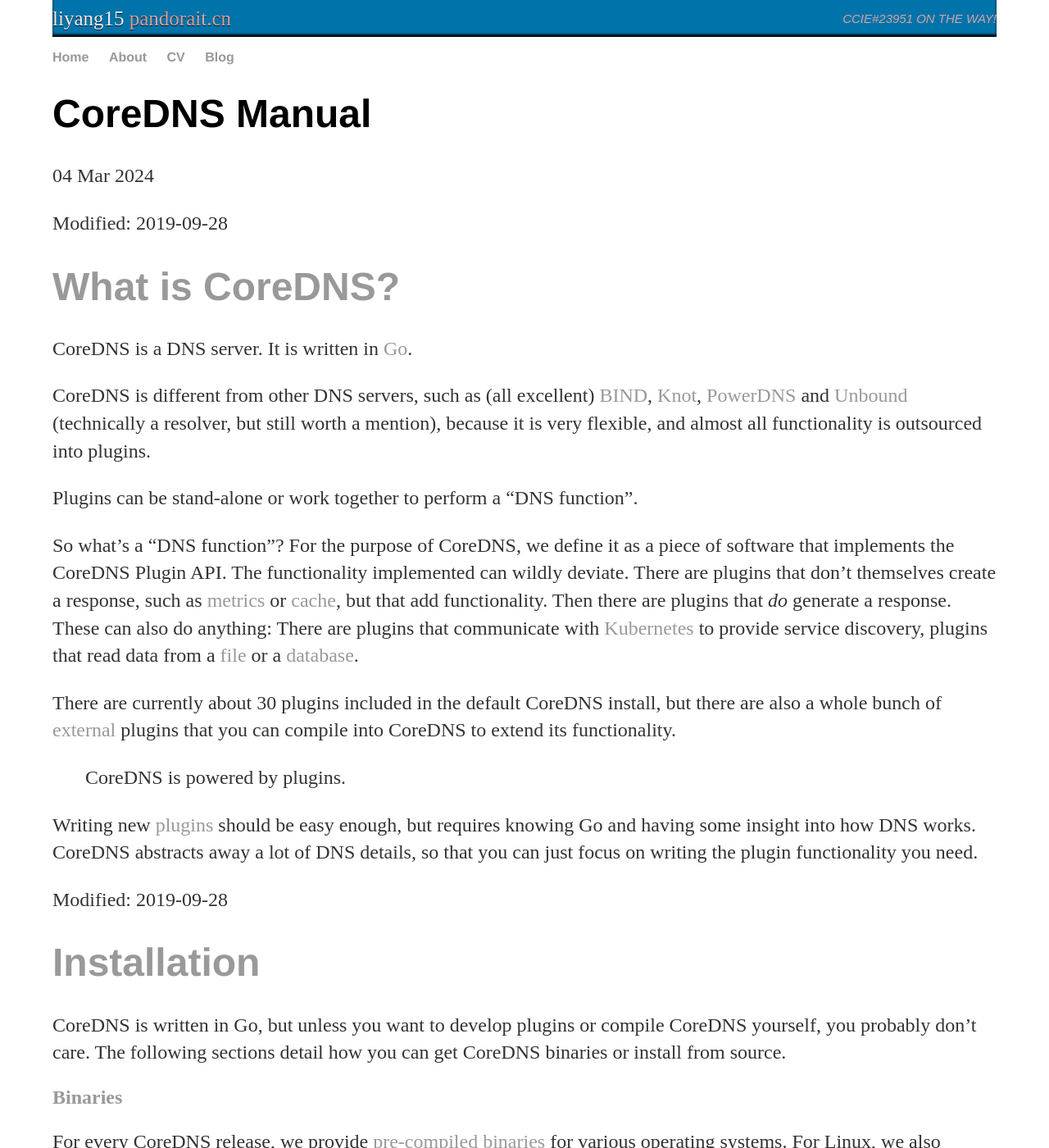
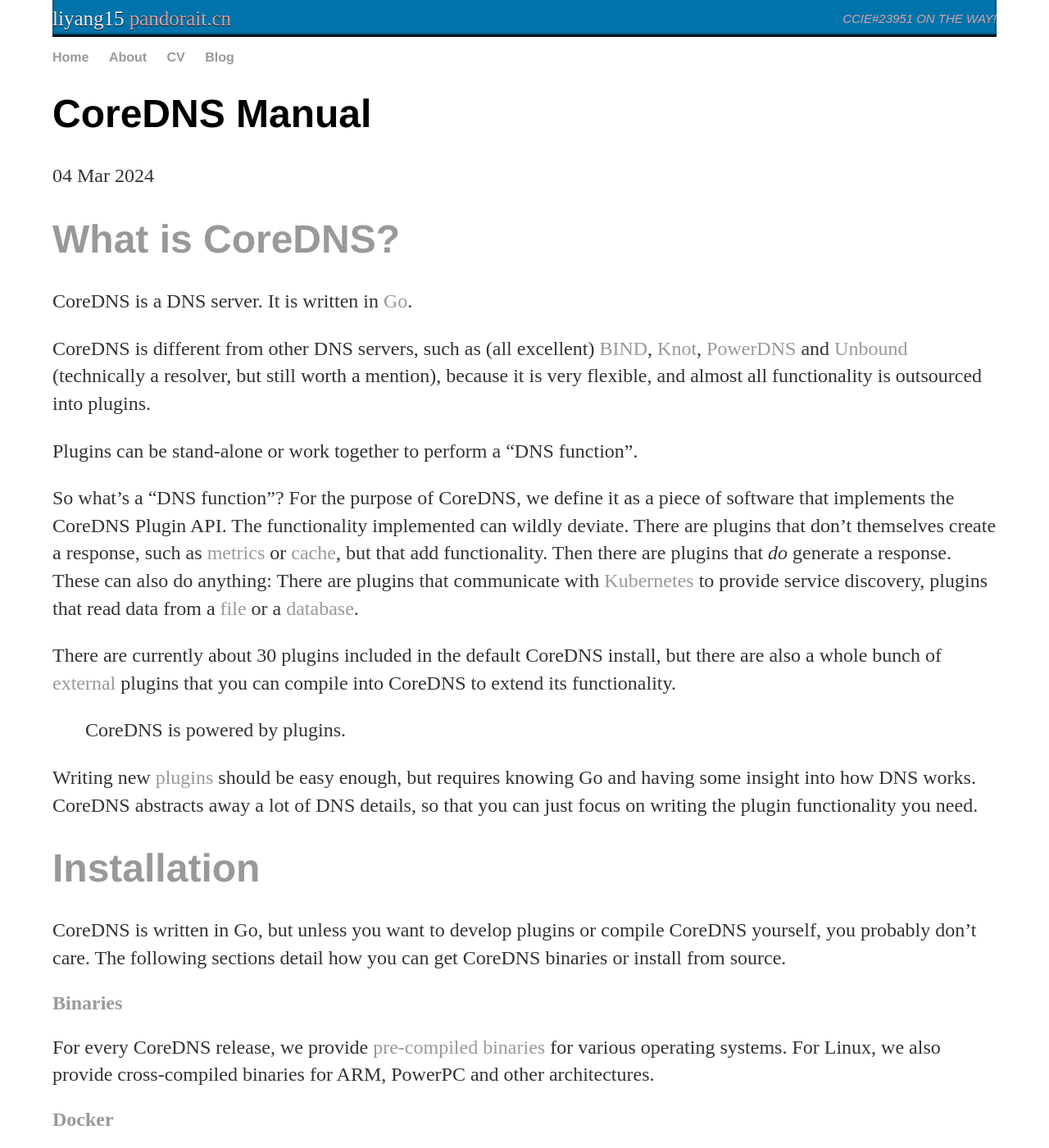
Before and after one commit to liyang15/liyang15.github.io, a Jekyll site: the page built from _posts/2024-3-4-CoreDNS-Manual.md, in a window 1280 px wide and 1400 px high. Shown: the whole window at 82% size. Built offline with Jekyll 4.4.1, drawn with Linux system fonts in a browser that asks for light colours; some of the changed text lies outside the part shown.

Commit message:
Update 2024-3-4-CoreDNS-Manual.md

```diff
--- a/_posts/2024-3-4-CoreDNS-Manual.md
+++ b/_posts/2024-3-4-CoreDNS-Manual.md
@@ -5,9 +5,6 @@
 tags: Network Engineer
 date: 2024-3-4
 ---
-
-
-Modified: 2019-09-28
 
 # [What is CoreDNS?](https://coredns.io/manual/toc/#what-is-coredns)
 
@@ -26,8 +23,6 @@
 Writing new [plugins](https://coredns.io/manual/toc/#writing-plugins) should be easy enough, but requires knowing Go and having some insight into how DNS works. CoreDNS abstracts away a lot of DNS details, so that you can just focus on writing the plugin functionality you need.
 
 
-
-Modified: 2019-09-28
 
 # [Installation](https://coredns.io/manual/toc/#installation)
 
@@ -75,11 +70,7 @@
 
 The [next section](https://coredns.io/manual/toc/#configuration) will show how to enable more interesting plugins.
 
-
-
-Modified: 2019-09-28
-
-# [Plugins](https://coredns.io/manual/toc/#plugins)
+#  [Plugins](https://coredns.io/manual/toc/#plugins)
 
 Once CoreDNS has been started and has parsed the configuration, it runs Servers. Each Server is defined by the zones it serves and on what port. Each Server has its own Plugin Chain.
 
@@ -135,10 +126,6 @@
 ## [Plugin Documentation](https://coredns.io/manual/toc/#plugin-documentation)
 
 Each plugin has its own README detailing how it can be configured. This README includes examples and other bits a user should be aware of. Each of these READMEs end up on https://coredns.io/plugins, and we also compile them into [manual pages](https://github.com/coredns/coredns/tree/master/man).
-
-
-
-Modified: 2019-09-28
 
 # [Configuration](https://coredns.io/manual/toc/#configuration)
 
@@ -351,10 +338,6 @@
 
 That line in the *health* plugin’s documentation means that once *health* is specified, it is global for the entire CoreDNS process, even though you’ve only specified it for one server.
 
-
-
-Modified: 2019-09-28
-
 # [Setups](https://coredns.io/manual/toc/#setups)
 
 Here you can find a bunch of configurations for CoreDNS. All setups are done assuming you are not the root user and hence can’t start listening on port 53. We will use port 1053 instead, using the `-dns.port` flag. In every setup, the configuration file used is the CoreDNS' default, named `Corefile`. This means we *don’t need* to specify the configuration file with the `-conf` flag. In other words, we start CoreDNS with `./coredns -dns.port=1053 -conf Corefile`, which can be abbreviated to `./coredns -dns.port=1053`.
@@ -492,10 +475,6 @@
 
 [*cache*](https://coredns.io/plugins/cache) has been included, because the (internal) cache from *unbound* is disabled to allow the cache’s metrics to works just like normal.
 
-
-
-Modified: 2019-09-28
-
 # [Writing Plugins](https://coredns.io/manual/toc/#writing-plugins)
 
 As mentioned before in this manual, plugins are the thing that make CoreDNS tick. We’ve seen a bunch of configuration in the [previous section](https://coredns.io/manual/toc/#setups), but how can you write your own plugin?
```
